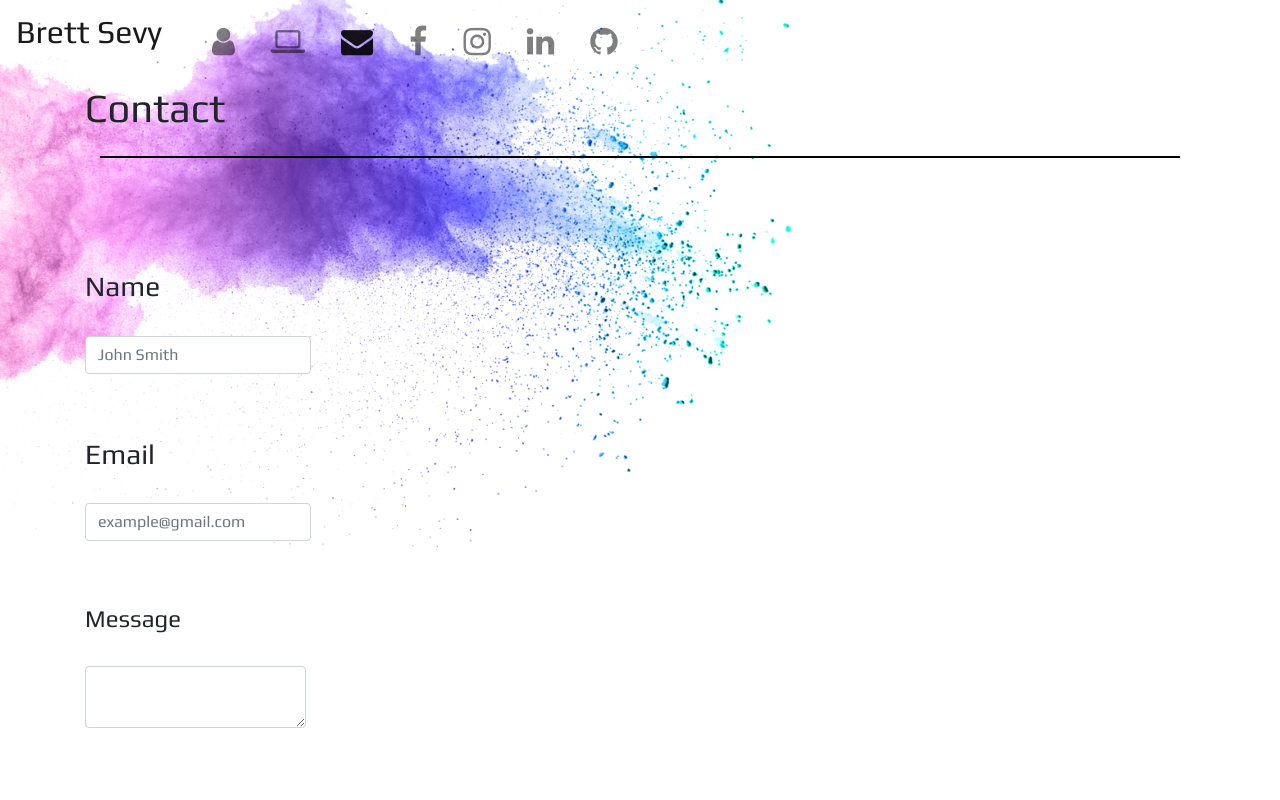
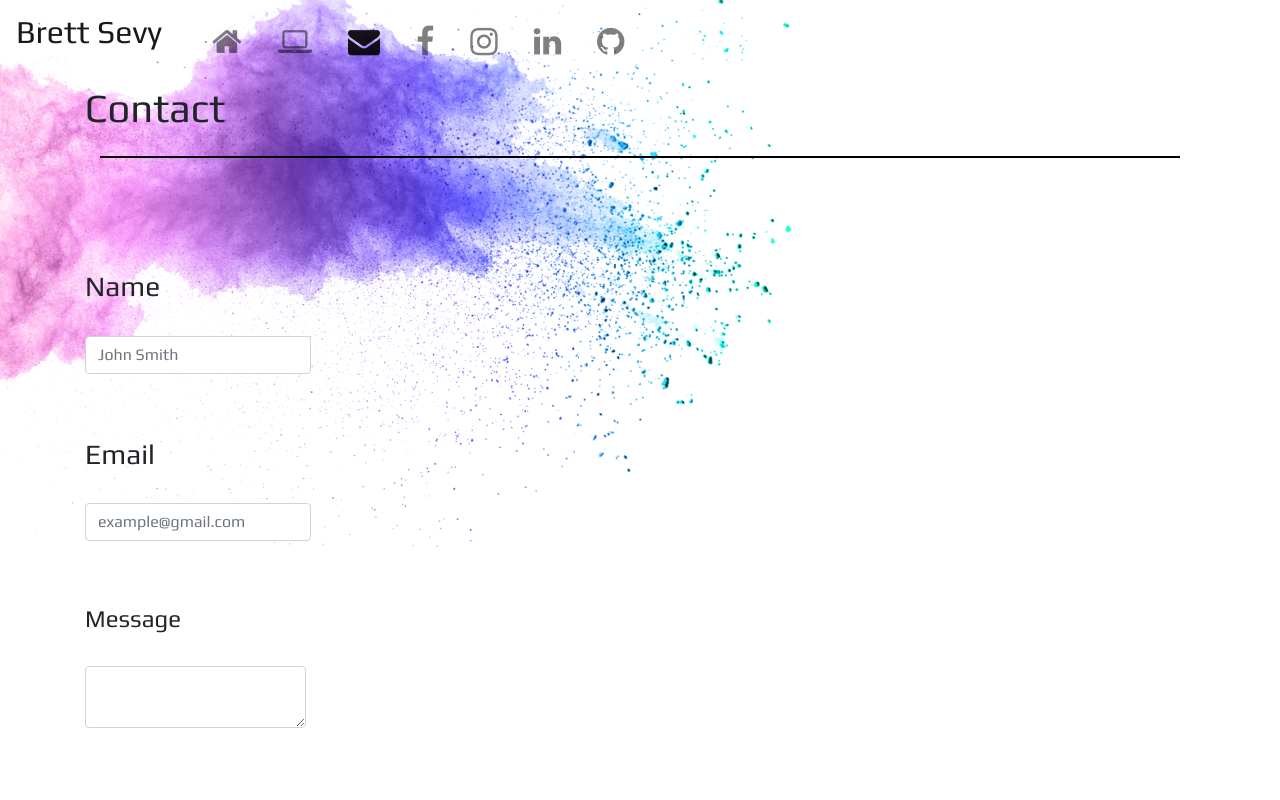
Before and after one commit to BrettSevy/portfolio, a plain HTML site: page contact.html in a window 1280 px wide. Shown: the top 800 px of the page. Drawn offline with nearby package versions, Linux system fonts and the light colour scheme.

Commit message:
changed some icons

```diff
--- a/contact.html
+++ b/contact.html
@@ -33,7 +33,7 @@
 
 
             <li class="nav-item">
-                <a class="fa fas fa-user fa-2x nav-link" href="index.html"></a>
+                <a class="fa fas fa-home fa-2x nav-link" href="index.html"></a>
             </li>
             <li class="nav-item">
                 <a class="fa fas fa-laptop fa-2x nav-link" href="portfolio.html"></a>
```
Also changed, not shown: index.html (+1 -1 lines), portfolio.html (+1 -1 lines).
